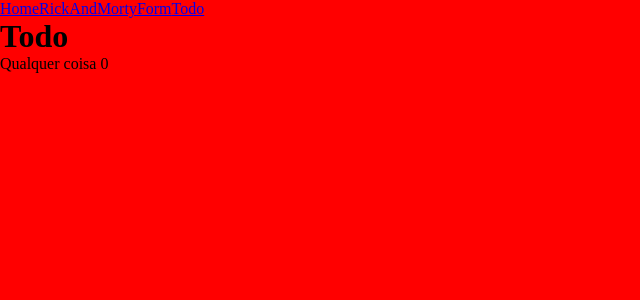
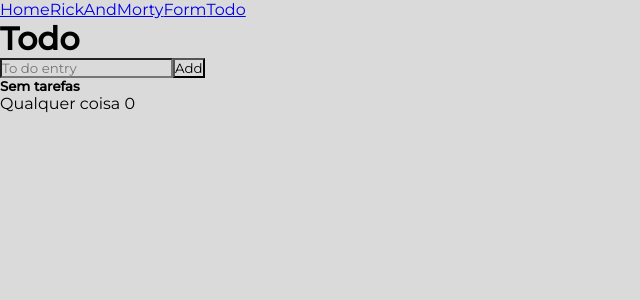
Before and after one commit to mrdouglasmorais/meliuz-react-part2, a React app: page /todo in a window 1280 px wide. Shown: the top 300 px of the page, without its empty margins (0-640 px from the left). Built offline with nearby package versions, Linux system fonts and the light colour scheme.

Commit message:
context api part2

```diff
--- /dev/null
+++ b/src/actions/TodoActions.ts
@@ -0,0 +1,11 @@
+import { ITodoItem, ICounterAction } from '../interface';
+
+export const addTodo = (todo: ITodoItem): ICounterAction => ({
+  type: "ADD",
+  payload: todo
+})
+
+export const deleteTodo = (id: string): ICounterAction => ({
+  type: "DELETE",
+  payload: id
+})
--- a/src/components/AddTodo/index.tsx
+++ b/src/components/AddTodo/index.tsx
@@ -1,11 +1,27 @@
-import React, { useState, FormEvent } from "react";
+import React, { FormEvent, useContext, useRef } from "react";
+import { Context as TodoContext } from '../../context/TodoContext';
+import { addTodo } from '../../actions/TodoActions';
 
 const AddTodo: React.FC = () => {
-  const [todo, setTodo] = useState<string[]>([]);
+  const { dispatch } = useContext(TodoContext)
+  const textInput = useRef<HTMLInputElement>(null);
 
   const handleSubmit = (event: FormEvent<HTMLFormElement>) => {
     event.preventDefault();
-    console.log(todo);
+    const inputValue = textInput.current!.value;
+
+    if(inputValue.trim() === ''){
+      return;
+    }
+
+    dispatch(
+      addTodo({
+        id: new Date().getTime().toString(),
+        title: textInput.current!.value,
+        active: true
+      })
+    );
+
   };
 
   return (
@@ -14,7 +30,7 @@ const AddTodo: React.FC = () => {
         <input
           type="text"
           placeholder="To do entry"
-          onChange={(e) => setTodo([ ...todo, e.target.value ])}
+          ref={textInput}
         />
         <input type="submit" value="Add" />
       </form>
--- a/src/components/TodoList/index.tsx
+++ b/src/components/TodoList/index.tsx
@@ -1,13 +1,32 @@
-import React from 'react';
-
-// import { Container } from './styles';
+import React, { useContext } from 'react';
+import { Context as TodoContext } from '../../context/TodoContext';
+import { deleteTodo } from '../../actions/TodoActions';
 
 const TodoList: React.FC = () => {
-  return(
+  const {
+    state: { todos },
+    dispatch
+  } = useContext(TodoContext);
+
+  const deleteHandle = (id: string) => dispatch(deleteTodo(id));
+
+  return todos.length > 0 ? (
     <div>
-      <h1>Todo list</h1>
+      <ul>
+        { todos.map(({ id, title}) => (
+          <li key={id}>
+            { title } - <button onClick={ () => deleteHandle(id) }> deletar </button>
+          </li>
+        ))}
+      </ul>
+
+      <h5>Eu tenho {todos.length} { todos.length > 1 ? 'tarefas' : 'tarefa' }</h5>
     </div>
-  );
+  ) : (
+    <div>
+      <h5>Sem tarefas</h5>
+    </div>
+  )
 }
 
 export default TodoList;
--- a/src/context/TodoContext.tsx
+++ b/src/context/TodoContext.tsx
@@ -1,11 +1,11 @@
 import React, { useReducer, createContext } from 'react';
-import { ITodos } from '../interface'
+import {  ICountTodos, ICounterAction, IContextModel } from '../interface'
 
-const defaultState: ITodos = {
+const defaultState: ICountTodos = {
   todos: []
 }
 
-const reducer = ( state: ITodos, action: any ) => {
+const reducer = ( state: ICountTodos, action: ICounterAction ) => {
   switch (action.type) {
     case 'ADD':
     return {
@@ -16,7 +16,7 @@ const reducer = ( state: ITodos, action: any ) => {
     case 'DELETE':
     return {
       ...state,
-      todos: state.todos.filter((item) => item !== action.payload)
+      todos: state.todos.filter((item) => item.id !== action.payload)
     };
 
     default:
@@ -24,7 +24,7 @@ const reducer = ( state: ITodos, action: any ) => {
   }
 }
 
-export const Context = createContext({});
+export const Context = createContext({} as IContextModel);
 
 export const Provider: React.FC = ({ children }) => {
   const [ state, dispatch ] = useReducer(reducer, defaultState);
--- a/src/style/global.scss
+++ b/src/style/global.scss
@@ -1,5 +1,12 @@
+@import url('https://fonts.googleapis.com/css2?family=Montserrat:ital,wght@0,100;0,300;0,400;0,500;1,200;1,300&family=Red+Hat+Display:ital,wght@0,300;0,400;0,500;0,600;0,700;0,800;0,900;1,300;1,400;1,500;1,600;1,700;1,800;1,900&display=swap');
+
 *{
   padding: 0;
   margin: 0;
-  background: red;
+  background: rgb(218, 218, 218);
+  font-family: 'Montserrat', sans-serif;
 }
+
+li {
+  font-weight: 500;
+}
--- a/src/view/Todo/index.tsx
+++ b/src/view/Todo/index.tsx
@@ -1,9 +1,17 @@
 import React from 'react';
+import { Provider as TodoProvider } from '../../context/TodoContext'
+
+import AddTodo from '../../components/AddTodo';
+import TodoList from '../../components/TodoList';
 
 const Todo: React.FC = () => {
   return (
     <div>
       <h1>Todo</h1>
+      <TodoProvider>
+        <AddTodo />
+        <TodoList />
+      </TodoProvider>
     </div>
   );
 }
```
Also changed, not shown: src/interface/index.ts (+19 -2 lines).
